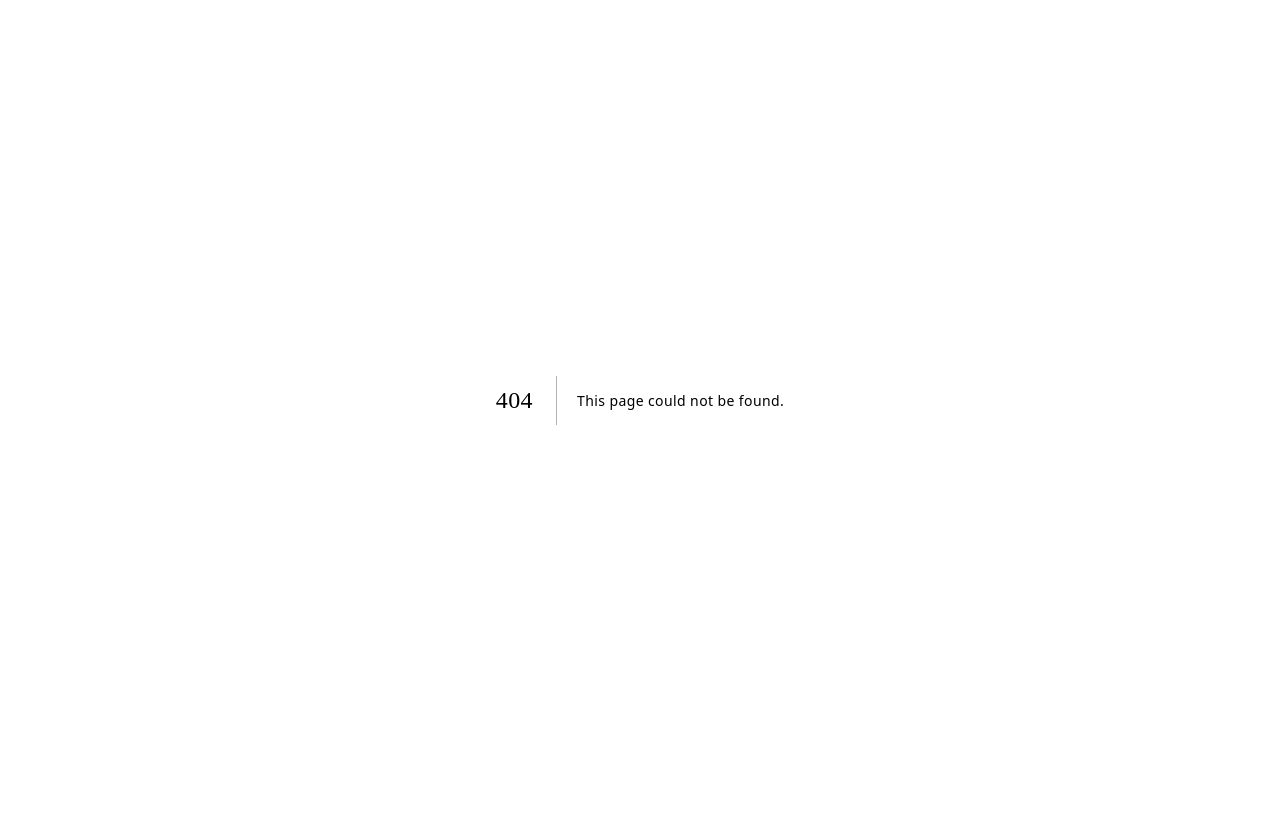
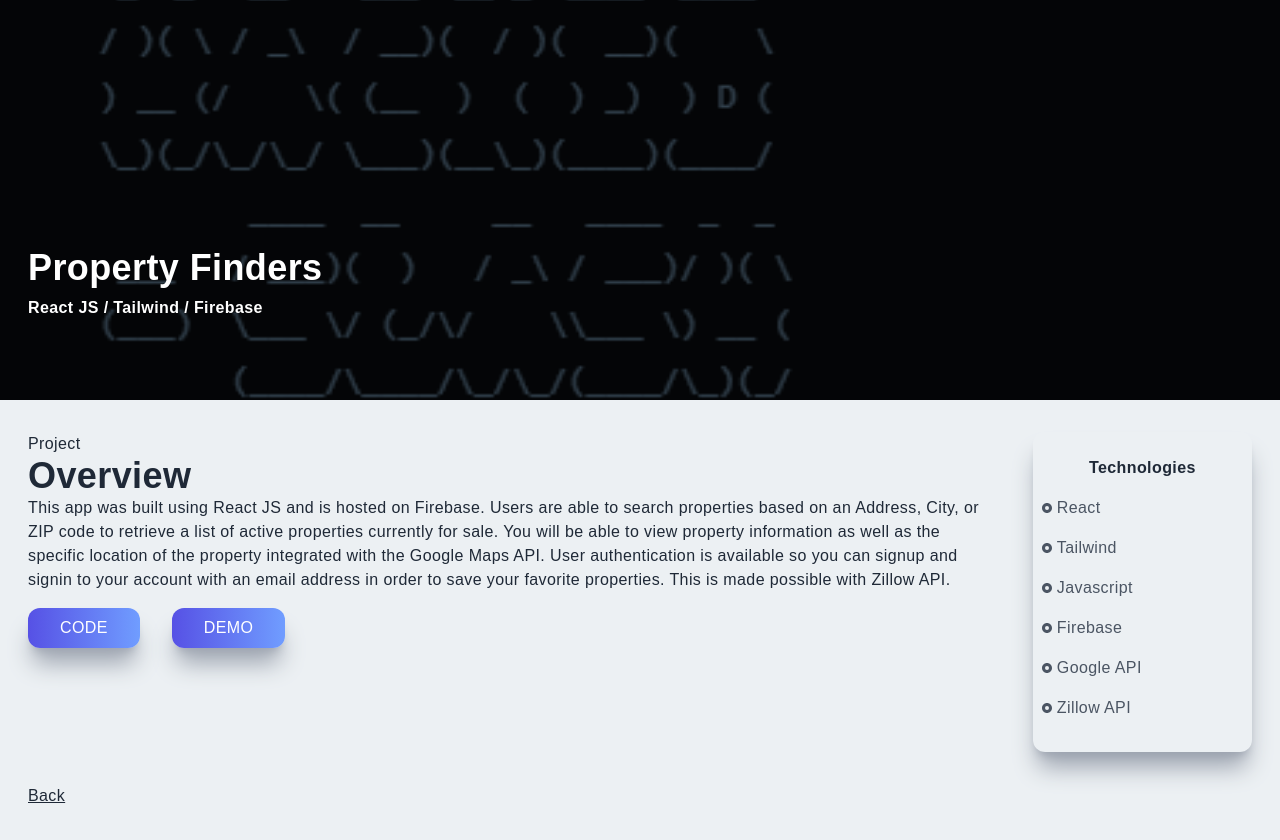
Before and after one commit to Lordy2022/portfolio, a Next.js app: page /HackingTheFender in a window 1280 px wide. Before the commit this address had no page. Before the commit the page ends 800 px from the top, so only its background shows below. Built offline with nearby package versions, Linux system fonts and the light colour scheme.

Commit message:
Added HackingTheFender Project page

```diff
--- /dev/null
+++ b/src/pages/HackingTheFender.tsx
@@ -0,0 +1,87 @@
+import Image from 'next/image';
+import React from 'react';
+import { RiRadioButtonFill } from 'react-icons/ri';
+import Link from 'next/link';
+import HackingTheFenderImg from '../../public/projectImages/HackingTheFender.png'
+
+const HackingTheFender = () => {
+  return (
+    <div className='w-full'>
+    <div className='w-screen h-[50vh] relative'>
+      <div className='absolute top-0 left-0 w-full h-[50vh] bg-black/70 z-10' />
+      <Image
+        className='absolute z-1'
+        layout='fill'
+        objectFit='cover'
+        src={HackingTheFenderImg}
+        alt='/'
+      />
+        <div className='absolute top-[70%] max-w-[1240px] w-full left-[50%] right-[50%] translate-x-[-50%] translate-y-[-50%] text-white z-10 p-2'>
+          <h2 className='py-2'>Property Finders</h2>
+          <h3>React JS / Tailwind / Firebase</h3>
+        </div>
+      </div>
+
+      <div className='max-w-[1240px] mx-auto p-2 grid md:grid-cols-5 gap-8 py-8'>
+        <div className='col-span-4'>
+          <p>Project</p>
+          <h2>Overview</h2>
+          <p>
+            This app was built using React JS and is hosted on Firebase. Users
+            are able to search properties based on an Address, City, or ZIP code
+            to retrieve a list of active properties currently for sale. You will
+            be able to view property information as well as the specific
+            location of the property integrated with the Google Maps API. User
+            authentication is available so you can signup and signin to your
+            account with an email address in order to save your favorite
+            properties. This is made possible with Zillow API.
+          </p>
+          <a
+            href='https://github.com/fireclint/property-finder'
+            target='_blank'
+            rel='noreferrer'
+          >
+            <button className='px-8 py-2 mt-4 mr-8'>Code</button>
+          </a>
+          <a
+            href='https://property-finder-development.web.app/'
+            target='_blank'
+            rel='noreferrer'
+          >
+            <button className='px-8 py-2 mt-4'>Demo</button>
+          </a>
+        </div>
+        <div className='col-span-4 md:col-span-1 shadow-xl shadow-gray-400 rounded-xl py-4'>
+          <div className='p-2'>
+            <p className='text-center font-bold pb-2'>Technologies</p>
+            <div className='grid grid-cols-3 md:grid-cols-1'>
+              <p className='text-gray-600 py-2 flex items-center'>
+                <RiRadioButtonFill className='pr-1' /> React
+              </p>
+              <p className='text-gray-600 py-2 flex items-center'>
+                <RiRadioButtonFill className='pr-1' /> Tailwind
+              </p>
+              <p className='text-gray-600 py-2 flex items-center'>
+                <RiRadioButtonFill className='pr-1' /> Javascript
+              </p>
+              <p className='text-gray-600 py-2 flex items-center'>
+                <RiRadioButtonFill className='pr-1' /> Firebase
+              </p>
+              <p className='text-gray-600 py-2 flex items-center'>
+                <RiRadioButtonFill className='pr-1' /> Google API
+              </p>
+              <p className='text-gray-600 py-2 flex items-center'>
+                <RiRadioButtonFill className='pr-1' /> Zillow API
+              </p>
+            </div>
+          </div>
+        </div>
+        <Link href='/#projects'>
+          <p className='underline cursor-pointer'>Back</p>
+        </Link>
+      </div>
+    </div>
+  );
+};
+
+export default HackingTheFender;
--- a/src/pages/projects.tsx
+++ b/src/pages/projects.tsx
@@ -17,7 +17,7 @@ const Projects = () => {
           <ProjectItem
             title='Property Finder'
             backgroundImg={HackingTheFender}
-            projectUrl='/property'
+            projectUrl='/HackingTheFender'
             tech='React JS'
           />
           <ProjectItem
```
